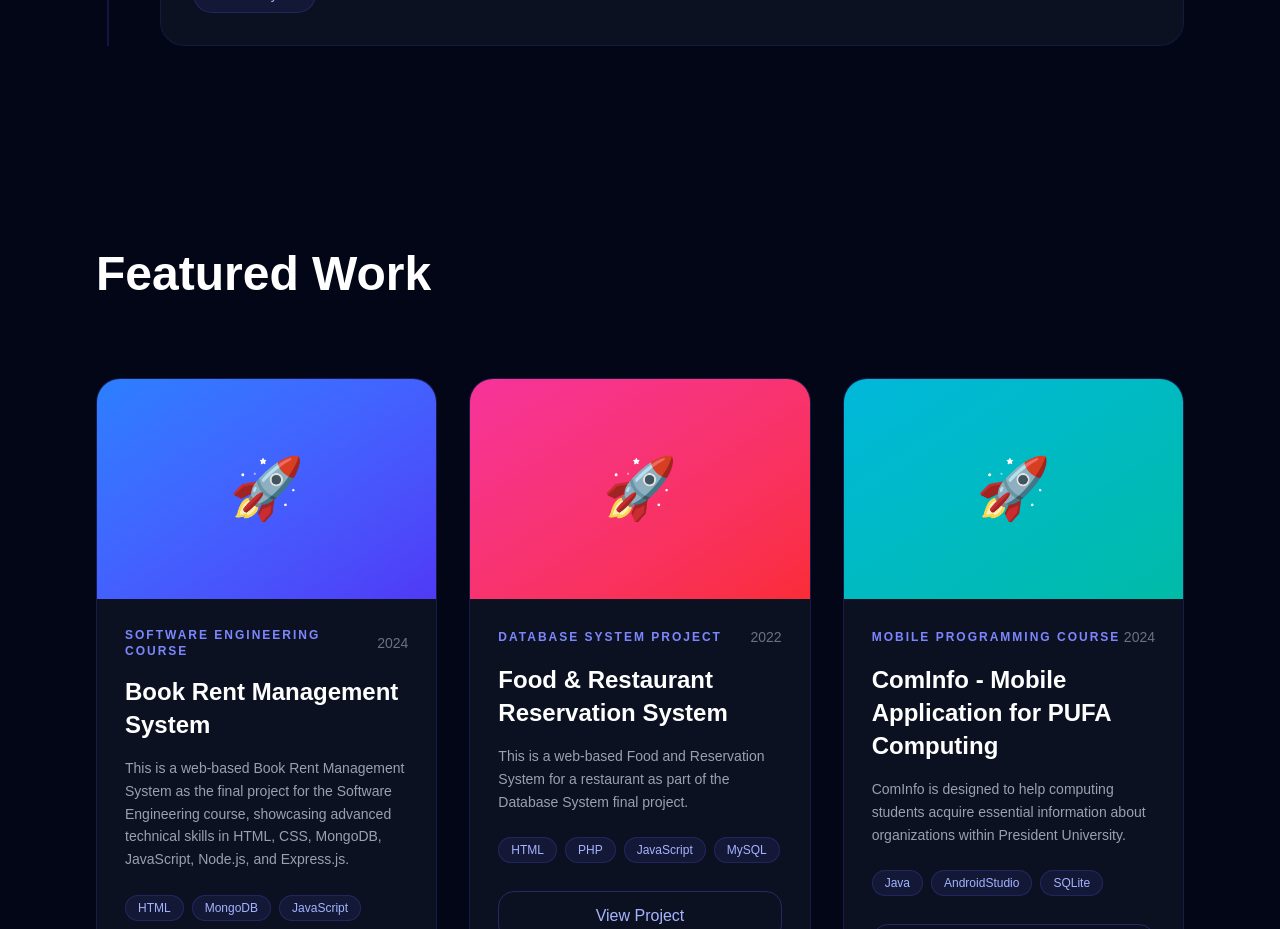
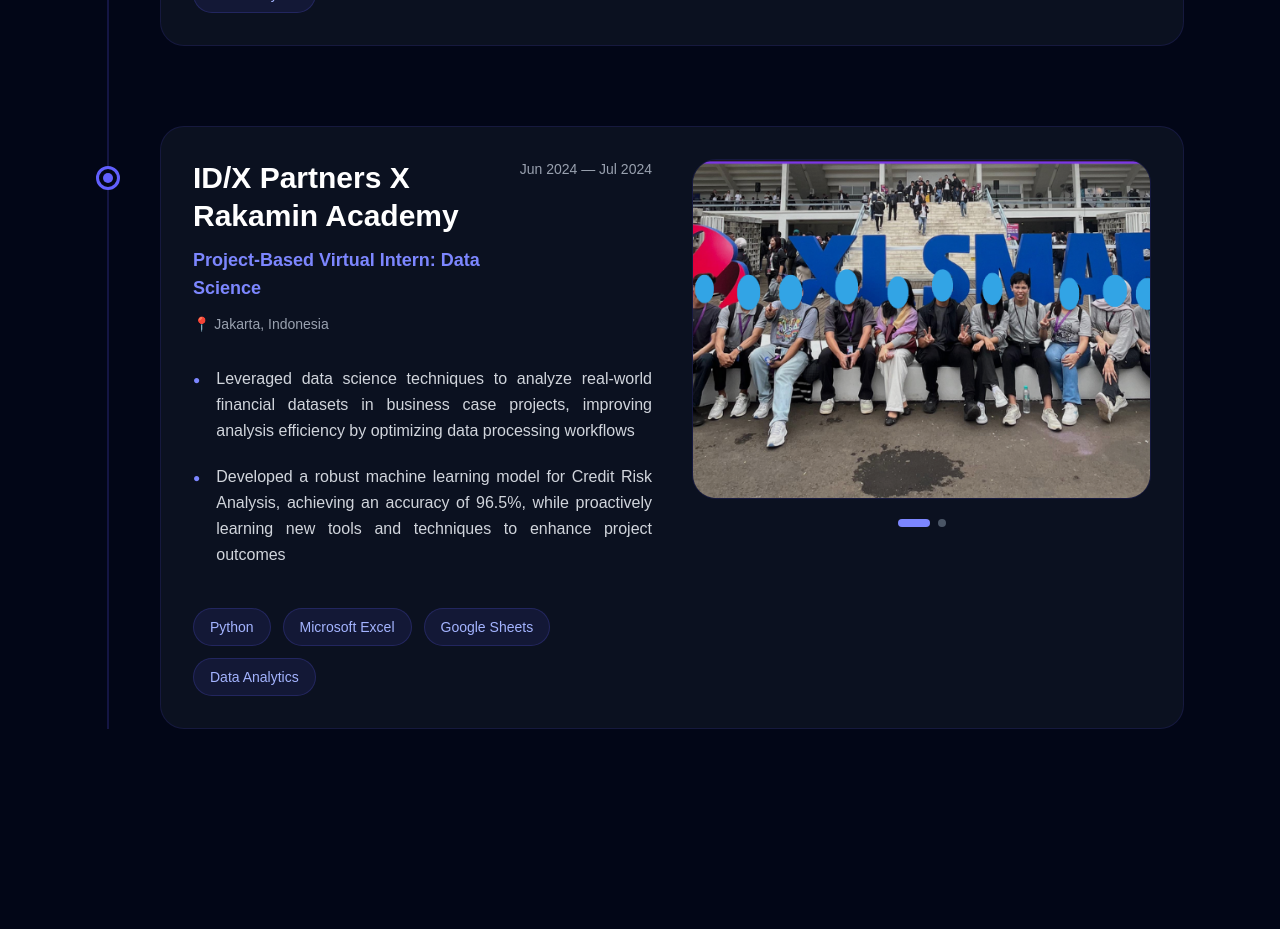
Before and after one commit to rifkiimmanuel/aaaaa, a Next.js app in the folder frontend/: page / in a window 1280 px wide. Shown: the part 3140-4069 px from the top of the page. Built offline with nearby package versions, Linux system fonts and the light colour scheme.

Commit message:
update portfolio UI

```diff
--- a/frontend/components/Experience.tsx
+++ b/frontend/components/Experience.tsx
@@ -81,6 +81,30 @@
         "Supported digital transformation initiatives for resource management reporting and tracking.",
 
         "Collaborated with multiple teams to improve efficiency in HR data management and reporting.",
+      ],
+
+      tech: [
+        "Python",
+        "Microsoft Excel",
+        "Google Sheets",
+        "Data Analytics",
+      ],
+
+      images: [
+        "/experience3/xlsmart1.png",
+        "/experience2/xlat3.jpg",
+      ],
+    },
+    {
+      company: "ID/X Partners X Rakamin Academy",
+      location: "Jakarta, Indonesia",
+      role: "Project-Based Virtual Intern: Data Science",
+      period: "Jun 2024 — Jul 2024",
+
+      description: [
+        "Leveraged data science techniques to analyze real-world financial datasets in business case projects, improving analysis efficiency by optimizing data processing workflows",
+
+        "Developed a robust machine learning model for Credit Risk Analysis, achieving an accuracy of 96.5%, while proactively learning new tools and techniques to enhance project outcomes"
       ],
 
       tech: [
```
